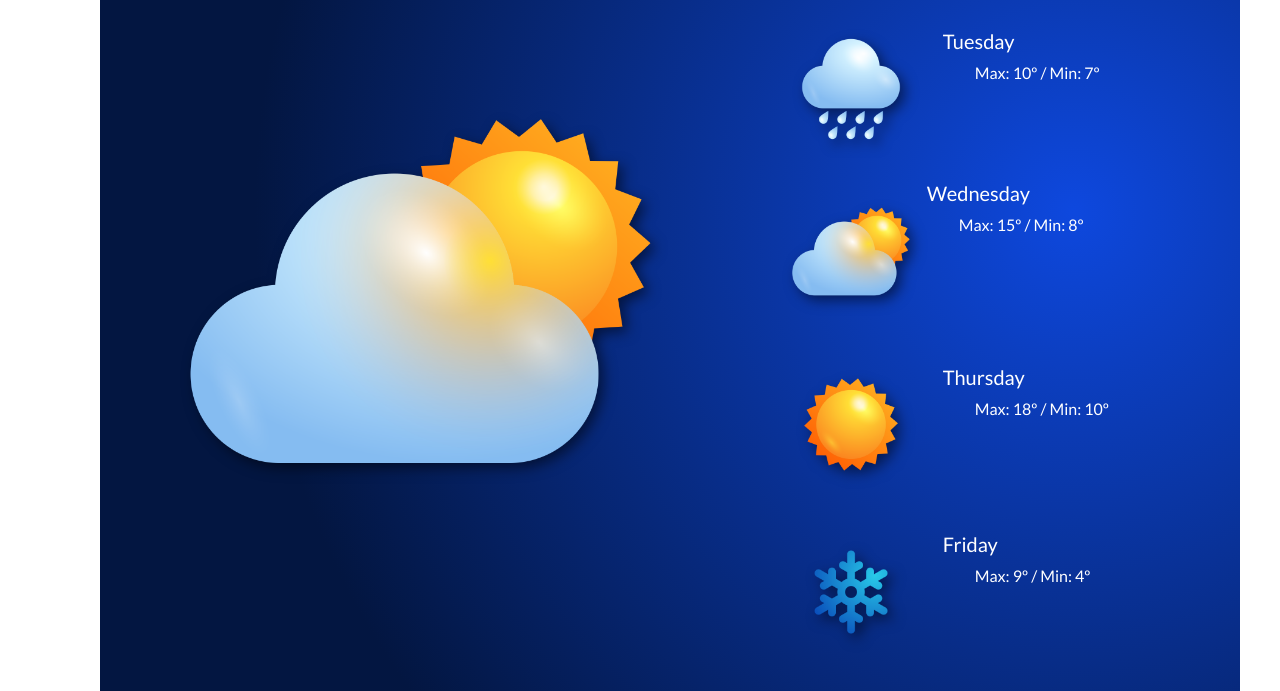
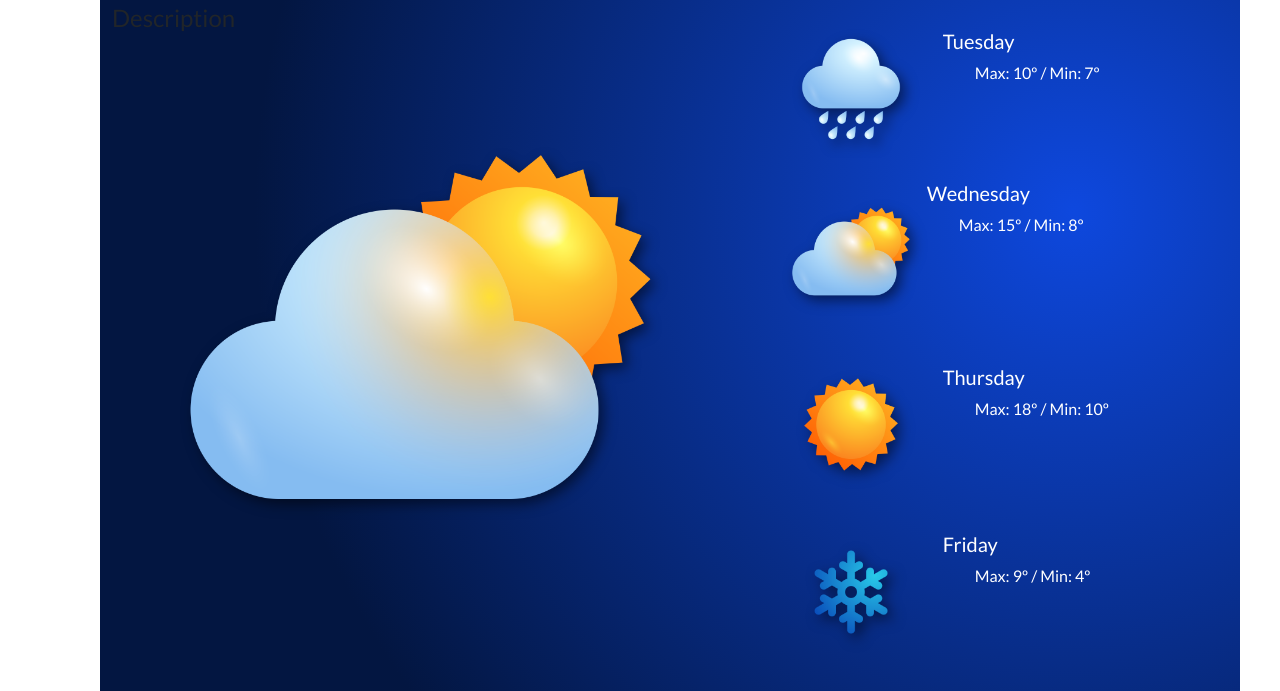
Before and after one commit to laurabatlle/weather-app, a website built with Parcel: page index.html in a window 1280 px wide. Shown: the part 409-1100 px from the top of the page. Built offline with nearby package versions, Linux system fonts and the light colour scheme; no server answers.

Commit message:
added description of weather

```diff
--- a/index.html
+++ b/index.html
@@ -76,7 +76,8 @@
                 </ul>
               </div>
             </div>
-            <div class="row">
+            <div class="row" id="description">
+              <h4>Description</h4>
               <div class="col-sm icono">
                 <img
                   src="images/variable weather.png"
```
